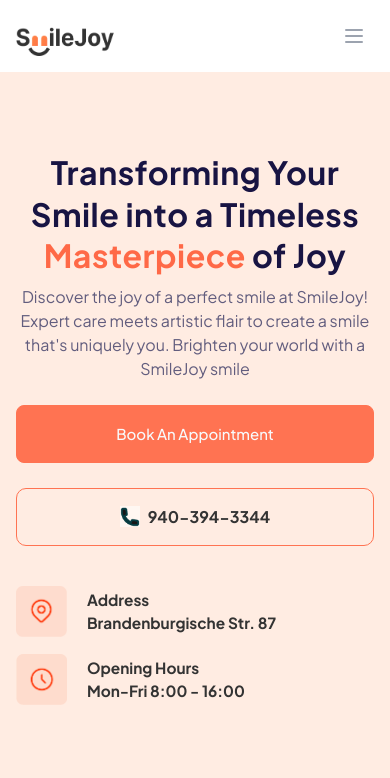
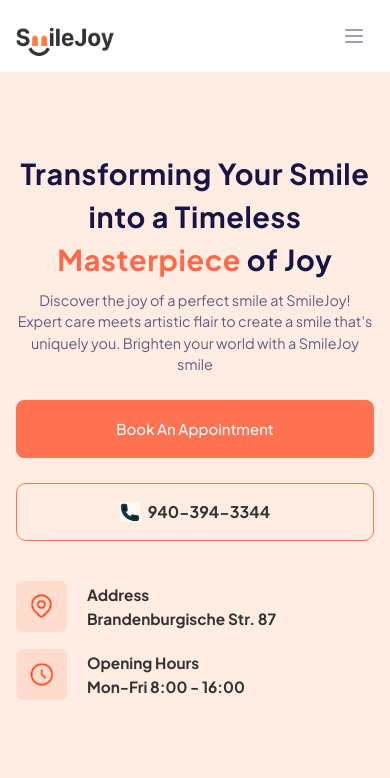
Before and after one commit to Iqtidartara/-SmileJoy, a Next.js app: page / in a window 390 px wide. Shown: the top 778 px of the page. Built offline with nearby package versions, Linux system fonts and the light colour scheme.

Commit message:
let's code

```diff
--- a/components/HomeSection.tsx
+++ b/components/HomeSection.tsx
@@ -11,11 +11,11 @@ const HomeSection = () => {
        className="flex flex-col md:flex-row items-start justify-between bg-[#FFECE2]">
         {/* hero section wala text */}
         <div className="md:px-12 px-4 py-20 md:w-1/2 w-full">
-          <h1 className="md:text-[3.25rem] text-[2rem] md:leading-[128.846%] leading-[1.3] font-[700] text-[#181443] tracking-[0.0325rem] md:text-start text-center">
+          <h1 className="md:text-[3.25rem] text-[1.8rem] md:leading-[128.846%] leading-[ 140%] font-[700] text-[#181443] tracking-[0.03988rem] md:text-start text-center">
             Transforming Your Smile into a Timeless{" "}
             <span className="text-[#FF6947]">Masterpiece</span> of Joy
           </h1>
-          <p className="md:text-[1.125rem] text-[1rem] text-[#625D7E] text-center md:text-start md:font-[500] font-[400] md:leading-[205.556%] leading-normal md:mt-[1.88rem] mt-2">
+          <p className="md:text-[1.125rem] text-[.9rem] text-[#625D7E] text-center md:text-start md:font-[500] font-[400] md:leading-[205.556%] leading-normal md:mt-[1.88rem] mt-2">
             Discover the joy of a perfect smile at SmileJoy! Expert care meets
             artistic flair to create a smile that&apos;s uniquely you. Brighten
             your world with a SmileJoy smile
```
